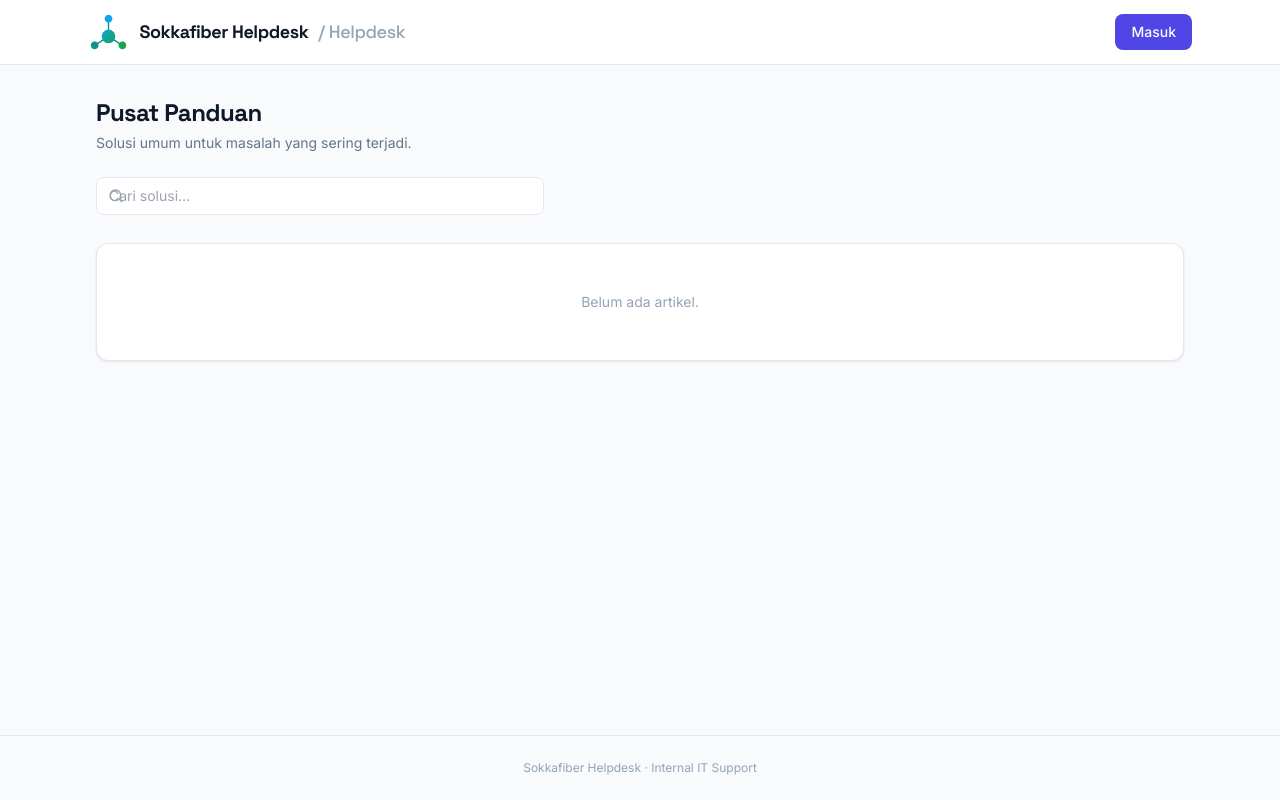
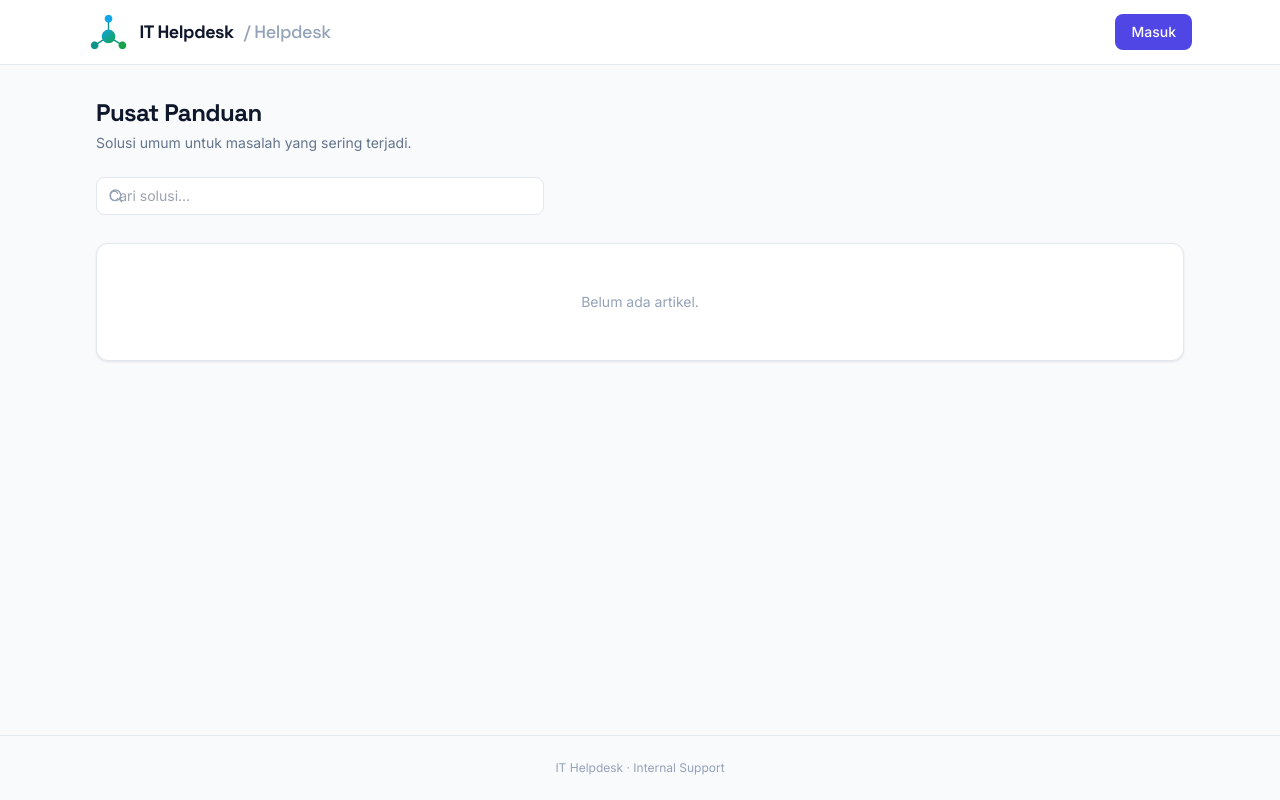
Before and after one commit to maulanaldimas/helpdesk-tiket, a Django app: page /kb/ in a window 1280 px wide. Run offline with Django 5.2, Linux system fonts and the light colour scheme; data comes from the database, SQL or seed files in the repository; data that the repository does not hold is empty; parts of the project's set-up code (start-up, migrations or seed data) failed here and were passed over; some libraries are stand-ins or nearby versions.

Commit message:
refactor: remove all Sokkafiber branding, use generic names

```diff
--- a/helpdesk/settings.py
+++ b/helpdesk/settings.py
@@ -171,7 +171,7 @@ EMAIL_HOST_USER = os.getenv('EMAIL_HOST_USER', '')
 EMAIL_HOST_PASSWORD = os.getenv('EMAIL_HOST_PASSWORD', '')
 EMAIL_USE_TLS = env_bool('EMAIL_USE_TLS', True)
 EMAIL_USE_SSL = env_bool('EMAIL_USE_SSL', False)
-DEFAULT_FROM_EMAIL = os.getenv('DEFAULT_FROM_EMAIL', 'helpdesk@sokkafiber.local')
+DEFAULT_FROM_EMAIL = os.getenv('DEFAULT_FROM_EMAIL', 'helpdesk@localhost')
 EMAIL_TIMEOUT = 15
 
 # URL publik untuk link di email (sesuaikan untuk produksi)
--- a/tickets/admin.py
+++ b/tickets/admin.py
@@ -141,6 +141,6 @@ class AppSettingsAdmin(admin.ModelAdmin):
         return request.user.is_superuser
 
 
-admin.site.site_header = 'Sokkafiber Helpdesk Admin'
+admin.site.site_header = 'IT Helpdesk Admin'
 admin.site.site_title = 'Helpdesk Admin'
 admin.site.index_title = 'Manajemen'
--- a/tickets/models.py
+++ b/tickets/models.py
@@ -240,9 +240,9 @@ class Activity(models.Model):
 class AppSettings(models.Model):
     """Pengaturan branding aplikasi (singleton, satu baris)."""
 
-    site_name = models.CharField(max_length=100, default='Sokkafiber Helpdesk')
+    site_name = models.CharField(max_length=100, default='IT Helpdesk')
     tagline = models.CharField(max_length=200, blank=True, default='Internal IT Support')
-    footer_text = models.CharField(max_length=200, blank=True, default='Sokkafiber Helpdesk · Internal IT Support')
+    footer_text = models.CharField(max_length=200, blank=True, default='IT Helpdesk · Internal Support')
     logo = models.ImageField(upload_to='brand/', blank=True, null=True, help_text='Kosongkan untuk memakai logo bawaan.')
     primary_color = models.CharField(max_length=7, default='#4f46e5', help_text='Warna aksen, format hex (mis. #4f46e5).')
 
--- a/tickets/templates/500.html
+++ b/tickets/templates/500.html
@@ -3,7 +3,7 @@
 <html lang="id">
 <head>
     <meta charset="UTF-8">
-    <title>Server Error · Sokkafiber Helpdesk</title>
+    <title>Server Error · IT Helpdesk</title>
     <link rel="preconnect" href="https://fonts.googleapis.com">
     <link href="https://fonts.googleapis.com/css2?family=Space+Grotesk:wght@600;700&family=Inter:wght@400;500&display=swap" rel="stylesheet">
     <script src="https://cdn.tailwindcss.com"></script>
@@ -13,7 +13,7 @@
 </head>
 <body class="bg-slate-50 min-h-screen flex items-center justify-center font-sans">
     <div class="max-w-md mx-auto text-center px-6">
-        <img src="{% static 'tickets/img/logo.png' %}" alt="Sokkafiber" class="h-16 w-auto mx-auto mb-6">
+        <img src="{% static 'tickets/img/logo.png' %}" alt="Helpdesk" class="h-16 w-auto mx-auto mb-6">
         <p class="font-display text-6xl font-bold text-slate-200">500</p>
         <span class="inline-block w-2 h-2 rounded-full bg-rose-500 my-4"></span>
         <h1 class="font-display text-xl font-bold text-slate-900">Terjadi Kesalahan Server</h1>
--- a/tickets/templates/tickets/emails/base.html
+++ b/tickets/templates/tickets/emails/base.html
@@ -12,7 +12,7 @@
                 <table role="presentation" width="600" cellpadding="0" cellspacing="0" style="background-color:#ffffff;border-radius:12px;overflow:hidden;box-shadow:0 1px 3px rgba(0,0,0,0.1);">
                     <tr>
                         <td style="background-color:#4f46e5;padding:24px 32px;text-align:center;">
-                            <h1 style="margin:0;color:#ffffff;font-size:20px;font-weight:600;">Sokkafiber Helpdesk</h1>
+                            <h1 style="margin:0;color:#ffffff;font-size:20px;font-weight:600;">IT Helpdesk</h1>
                         </td>
                     </tr>
                     <tr>
@@ -23,7 +23,7 @@
                     <tr>
                         <td style="background-color:#f8fafc;padding:16px 32px;text-align:center;border-top:1px solid #e2e8f0;">
                             <p style="margin:0;color:#94a3b8;font-size:12px;">
-                                &copy; {% now "Y" %} Sokkafiber. Email ini dikirim otomatis oleh sistem helpdesk.
+                                &copy; {% now "Y" %} IT Helpdesk. Email ini dikirim otomatis oleh sistem helpdesk.
                             </p>
                         </td>
                     </tr>
--- a/tickets/tests.py
+++ b/tickets/tests.py
@@ -542,7 +542,7 @@ class SettingsTests(TestCase):
     def test_login_page_exposes_branding(self):
         response = self.client.get(reverse('login'))
         content = response.content.decode()
-        self.assertIn('Sokkafiber Helpdesk', content)
+        self.assertIn('IT Helpdesk', content)
         self.assertIn('/static/tickets/img/logo', content)
 
 
--- a/tickets/views.py
+++ b/tickets/views.py
@@ -518,8 +518,8 @@ def import_template(request):
     writer = csv.writer(response)
     writer.writerow(['title', 'description', 'company', 'category', 'priority', 'status'])
     writer.writerow(['Laptop tidak menyala', 'Deskripsi masalah lengkap di sini...',
-                     'Sokka Tama Fiber', 'Hardware', 'high', 'open'])
-    writer.writerow(['Printer bermasalah', '', 'Sokka Tama Fiber', 'Hardware', 'medium', 'in_progress'])
+                     'Acme Corp', 'Hardware', 'high', 'open'])
+    writer.writerow(['Printer bermasalah', '', 'Acme Corp', 'Hardware', 'medium', 'in_progress'])
     return response
 
 
@@ -748,7 +748,7 @@ def report_export_pdf(request):
 
     doc = SimpleDocTemplate(response, pagesize=landscape(A4), topMargin=1.5*cm, bottomMargin=1.5*cm)
     styles = getSampleStyleSheet()
-    elements = [Paragraph("Laporan Tiket Helpdesk - Sokkafiber", styles['Title'])]
+    elements = [Paragraph("Laporan Tiket Helpdesk", styles['Title'])]
     elements.append(Paragraph(f"Dicetak: {timezone.now().strftime('%d %B %Y %H:%M')}", styles['Normal']))
     elements.append(Paragraph(" ", styles['Normal']))
 
```
Also changed, not shown: CONTRIBUTING.md (+1 -1 lines), README.md, 1 other file.
